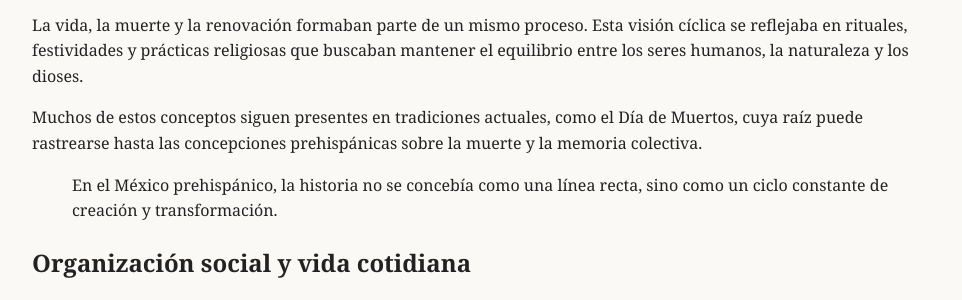
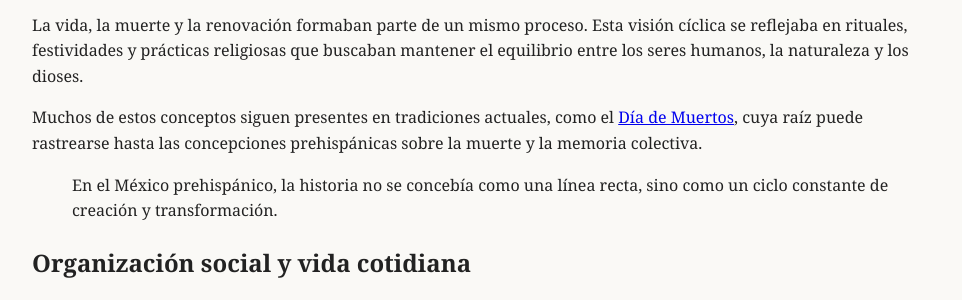
Before and after one commit to elbracamonte/elbracamonte.github.io, a Jekyll site: the page built from _posts/2025-12-13-mexico-prehispanico-cosmovision-cultura-legado.md, in a window 1280 px wide and 900 px high, scrolled down 1880 px. Shown: the part 154-454 px from the top of the window, without its empty margins (158-1120 px from the left). Built offline with Jekyll 4.4.1, drawn with Linux system fonts in a browser that asks for light colours; part of the change alters nothing that is shown.

```diff
--- a/_posts/2025-12-13-mexico-prehispanico-cosmovision-cultura-legado.md
+++ b/_posts/2025-12-13-mexico-prehispanico-cosmovision-cultura-legado.md
@@ -27,7 +27,7 @@ Uno de los elementos más profundos del México prehispánico fue su cosmovisió
 
 La vida, la muerte y la renovación formaban parte de un mismo proceso. Esta visión cíclica se reflejaba en rituales, festividades y prácticas religiosas que buscaban mantener el equilibrio entre los seres humanos, la naturaleza y los dioses.
 
-Muchos de estos conceptos siguen presentes en tradiciones actuales, como el Día de Muertos, cuya raíz puede rastrearse hasta las concepciones prehispánicas sobre la muerte y la memoria colectiva.
+Muchos de estos conceptos siguen presentes en tradiciones actuales, como el [Día de Muertos](/tradiciones/dia-de-muertos-origen-significado/), cuya raíz puede rastrearse hasta las concepciones prehispánicas sobre la muerte y la memoria colectiva.
 
 > En el México prehispánico, la historia no se concebía como una línea recta, sino como un ciclo constante de creación y transformación.
 
```
